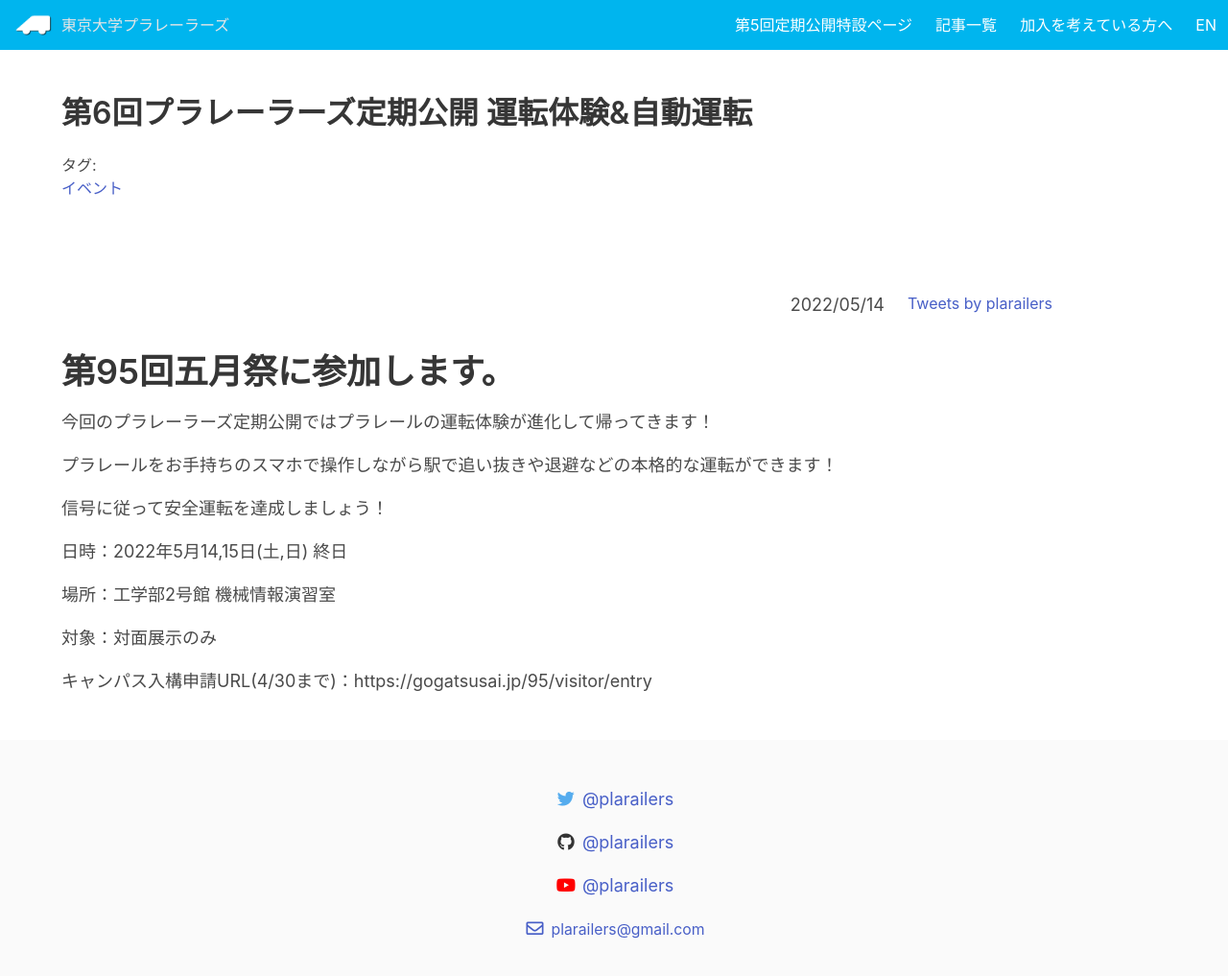
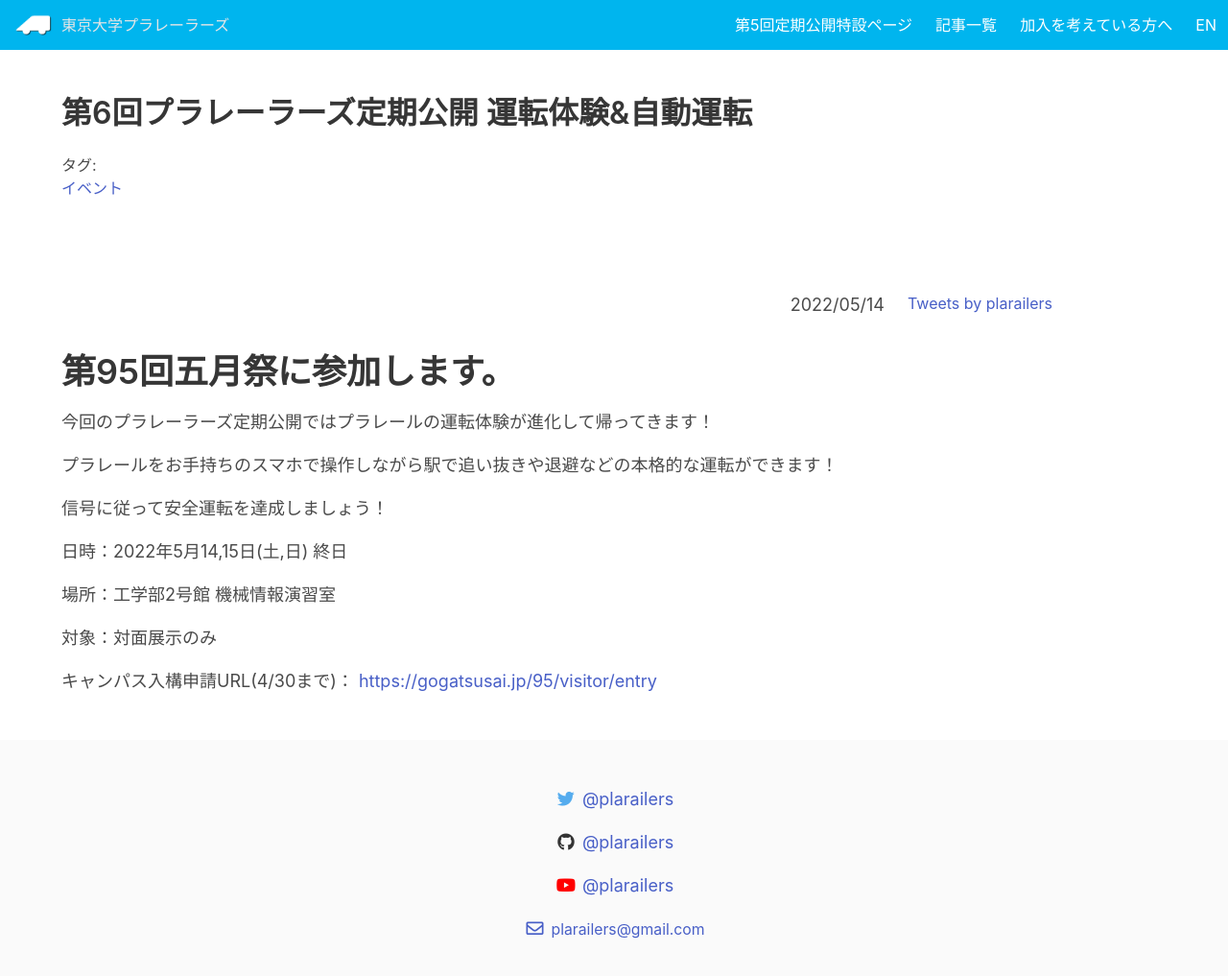
Before and after one commit to plarailers/plarailers.github.io, a Jekyll site: the page built from _posts/2022-05-14-00.md, in a window 1280 px wide and 1077 px high. Shown: the top 1017 px of the window at 96% size. Built offline with Jekyll 4.4.1, drawn with Linux system fonts in a browser that asks for light colours; nearby versions of some CDN libraries; comment, search, counter and statistics services are not loaded; some of the changed lines change nothing that is shown.

Commit message:
Update 2022-05-14-00.md

```diff
--- a/_posts/2022-05-14-00.md
+++ b/_posts/2022-05-14-00.md
@@ -20,4 +20,4 @@
 
 対象：対面展示のみ
 
-キャンパス入構申請URL(4/30まで)：https://gogatsusai.jp/95/visitor/entry
+キャンパス入構申請URL(4/30まで)： [https://gogatsusai.jp/95/visitor/entry](https://gogatsusai.jp/95/visitor/entry)
```
